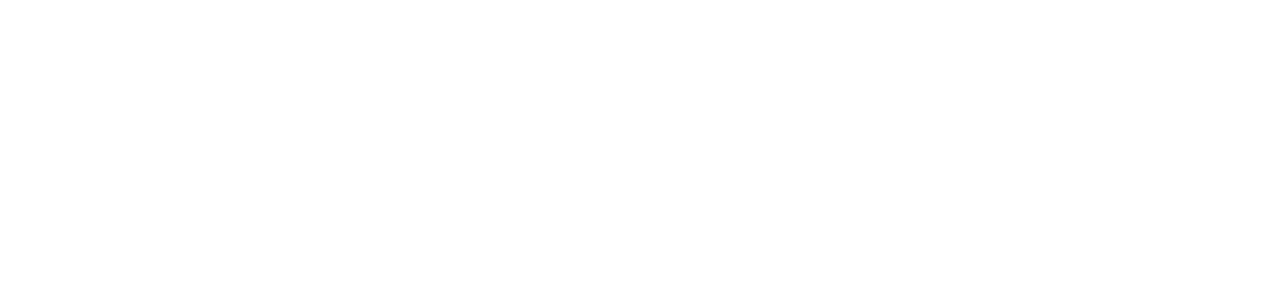
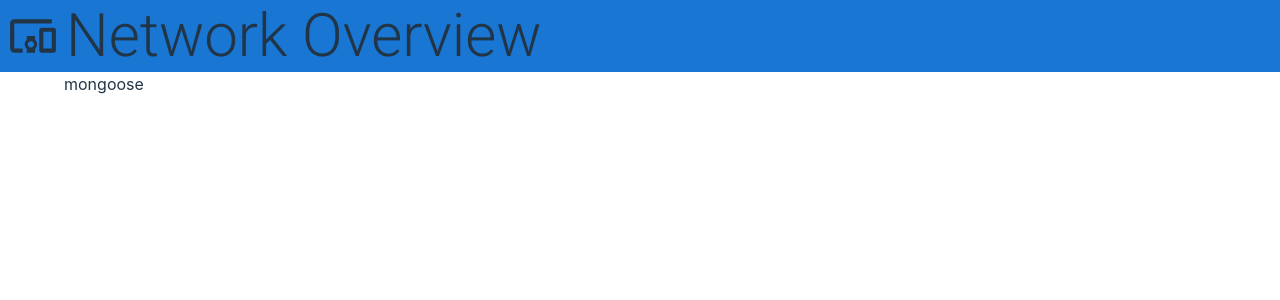
Before and after one commit to ElfenB/network-overview2, a React (Vite) app: page / in a window 1280 px wide. Shown: the top 300 px of the page. Built offline with nearby package versions, Linux system fonts and the light colour scheme.

Commit message:
basic structure

```diff
--- a/package.json
+++ b/package.json
@@ -14,6 +14,8 @@
   "dependencies": {
     "@emotion/react": "^11.10.5",
     "@emotion/styled": "^11.10.5",
+    "@fontsource/roboto": "^4.5.8",
+    "@mui/icons-material": "^5.11.9",
     "@mui/material": "^5.11.9",
     "react": "^18.2.0",
     "react-dom": "^18.2.0"
@@ -27,10 +29,13 @@
     "@typescript-eslint/parser": "^5.52.0",
     "@vitejs/plugin-react-swc": "^3.0.0",
     "eslint": "^8.34.0",
+    "eslint-config-prettier": "^8.6.0",
+    "eslint-plugin-prettier": "^4.2.1",
     "eslint-plugin-react": "^7.32.2",
     "husky": ">=6",
     "lint-staged": ">=10",
     "prettier": "2.8.4",
+    "prettier-eslint": "^15.0.1",
     "typescript": "^4.9.3",
     "vite": "^4.1.0"
   },
--- a/src/App.tsx
+++ b/src/App.tsx
@@ -1,5 +1,13 @@
+import { Content } from './components/Content';
+import { Header } from './components/Header';
+
 function App() {
-  return <></>;
+  return (
+    <>
+      <Header />
+      <Content />
+    </>
+  );
 }
 
 export default App;
--- /dev/null
+++ b/src/components/Content.tsx
@@ -0,0 +1,10 @@
+import { Container } from '@mui/material';
+import { MongooseDevices } from './MongooseDevices';
+
+export function Content() {
+  return (
+    <Container>
+      <MongooseDevices />
+    </Container>
+  );
+}
--- /dev/null
+++ b/src/components/Header.tsx
@@ -0,0 +1,25 @@
+import DevicesOtherIcon from '@mui/icons-material/DevicesOther';
+import { Box, SxProps, Theme, Typography } from '@mui/material';
+
+const sx: Record<string, SxProps<Theme>> = {
+  root: {
+    background: (theme) => theme.palette.primary.main,
+    display: 'flex',
+  },
+  image: {
+    // height: 'fit-content',
+    // width: 'fit-content'
+    fontSize: 50,
+    margin: 'auto 0',
+    padding: 1,
+  },
+};
+
+export function Header() {
+  return (
+    <Box sx={sx.root}>
+      <DevicesOtherIcon sx={sx.image} />
+      <Typography variant="h2">Network Overview</Typography>
+    </Box>
+  );
+}
--- /dev/null
+++ b/src/components/MongooseDevices.tsx
@@ -0,0 +1,5 @@
+import { Box } from '@mui/material';
+
+export function MongooseDevices() {
+  return <Box>mongoose</Box>;
+}
--- a/src/index.css
+++ b/src/index.css
@@ -14,45 +14,10 @@
   -webkit-text-size-adjust: 100%;
 }
 
-a {
-  font-weight: 500;
-  color: #646cff;
-  text-decoration: inherit;
-}
-a:hover {
-  color: #535bf2;
-}
-
 body {
   margin: 0;
-  display: flex;
-  place-items: center;
-  min-width: 320px;
+  min-width: 100vw;
   min-height: 100vh;
-}
-
-h1 {
-  font-size: 3.2em;
-  line-height: 1.1;
-}
-
-button {
-  border-radius: 8px;
-  border: 1px solid transparent;
-  padding: 0.6em 1.2em;
-  font-size: 1em;
-  font-weight: 500;
-  font-family: inherit;
-  background-color: #1a1a1a;
-  cursor: pointer;
-  transition: border-color 0.25s;
-}
-button:hover {
-  border-color: #646cff;
-}
-button:focus,
-button:focus-visible {
-  outline: 4px auto -webkit-focus-ring-color;
 }
 
 @media (prefers-color-scheme: light) {
--- a/src/main.tsx
+++ b/src/main.tsx
@@ -3,8 +3,18 @@
 import App from './App';
 import './index.css';
 
+import '@fontsource/roboto/300.css';
+import '@fontsource/roboto/400.css';
+import '@fontsource/roboto/500.css';
+import '@fontsource/roboto/700.css';
+
+import { ThemeProvider } from '@mui/material';
+import { theme } from './theme';
+
 ReactDOM.createRoot(document.getElementById('root') as HTMLElement).render(
   <React.StrictMode>
-    <App />
+    <ThemeProvider theme={theme}>
+      <App />
+    </ThemeProvider>
   </React.StrictMode>
 );
--- /dev/null
+++ b/src/theme.ts
@@ -0,0 +1,18 @@
+import { createTheme } from '@mui/material';
+
+export const theme = createTheme({
+  typography: {
+    fontFamily: [
+      'Roboto',
+      '-apple-system',
+      'BlinkMacSystemFont',
+      '"Helvetica Neue"',
+      '"Segoe UI"',
+      'Arial',
+      'sans-serif',
+      '"Apple Color Emoji"',
+      '"Segoe UI Emoji"',
+      '"Segoe UI Symbol"',
+    ].join(','),
+  },
+});
```
Also changed, not shown: .eslintrc.cjs, 2 other files (tests, documents, lock files or other folders).
